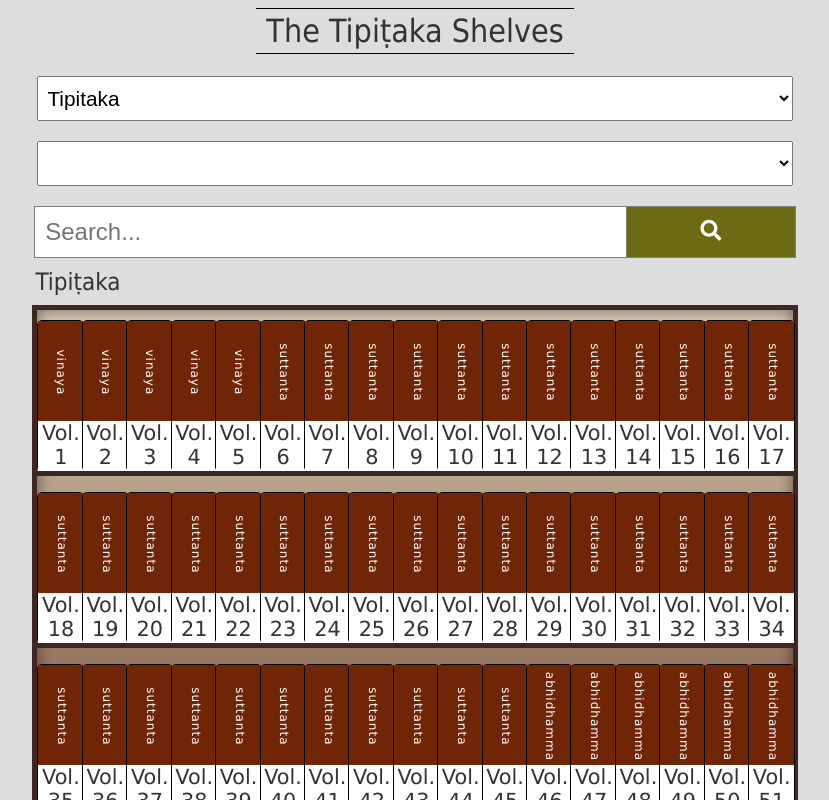
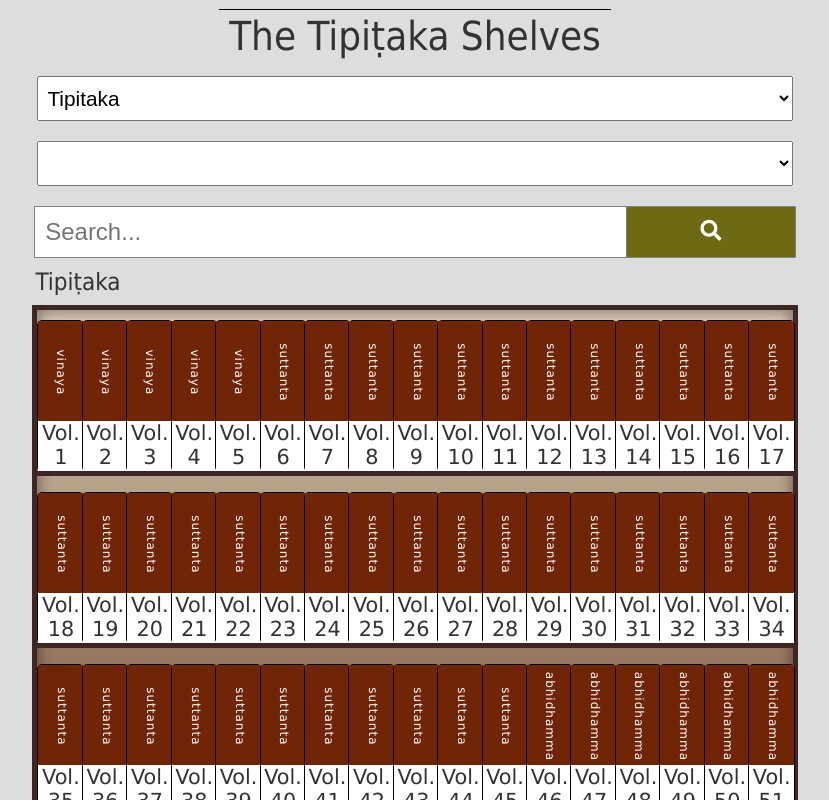
Before and after one commit to SixStringsCoder/tipitaka-bookcase, a Svelte app: page / in a window 1280 px wide. Shown: the top 800 px of the page, without its empty margins (225-1054 px from the left). Built offline with nearby package versions, Linux system fonts and the light colour scheme.

Commit message:
1 file modified

```diff
--- a/src/Header.svelte
+++ b/src/Header.svelte
@@ -12,7 +12,7 @@
   }
 
   header h1 {
-    font-size: 2rem;
+    font-size: 1.4rem;
     margin: 0.8rem;
     font-weight: 100;
     /*   letter-spacing: 1px; */
@@ -23,6 +23,26 @@
     border-bottom: 1px solid black;
     padding: 3px 10px;
   }
+
+  @media only screen and (min-width: 350px) {
+    header h1 {
+      font-size: 2rem;
+    }
+  }
+
+    /* Medium devices (landscape tablets, 768px and up) */
+  @media only screen and (min-width: 768px) {
+    header h1 {
+      font-size: 2.2rem;
+    }
+  }
+
+  /* Large devices (laptops/desktops, 992px and up) */
+  @media only screen and (min-width: 992px) {
+    header h1 {
+      font-size: 2.5rem;
+    }
+  }
 </style>
 
 <header>
```
